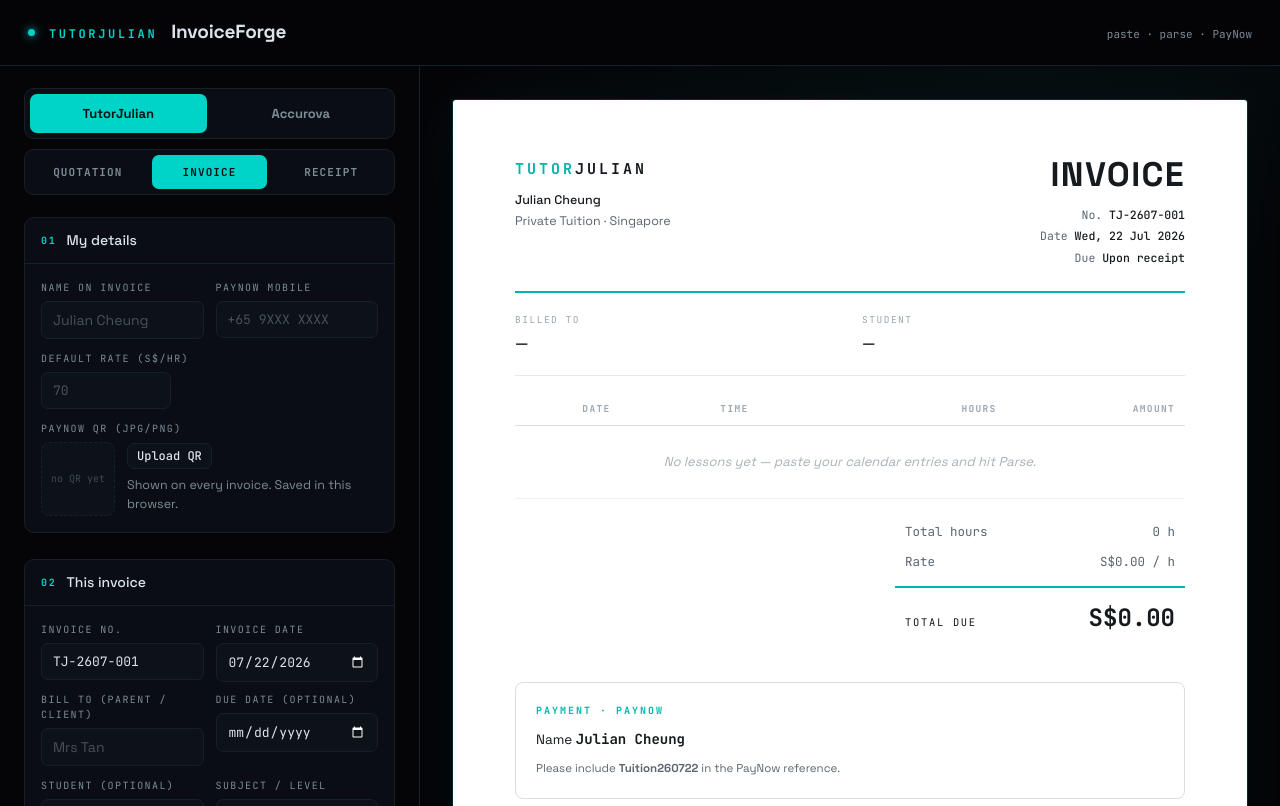
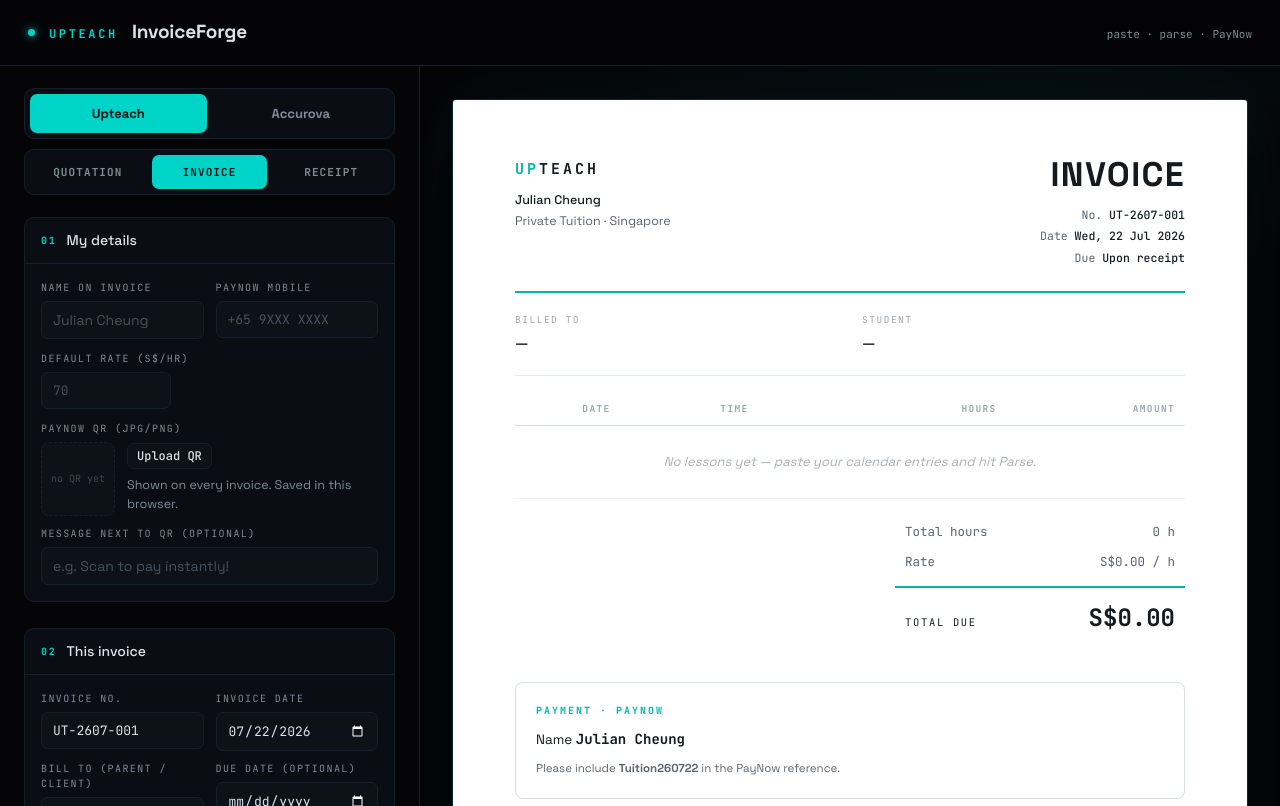
Before and after one commit to TheBooleanJulian/invoice-forge, a website: page public/index.html in a window 1280 px wide. Drawn offline with Linux system fonts and the light colour scheme.

Commit message:
Rebrand TutorJulian venture to Upteach; add custom QR caption message
- Wordmark, topbar brand, venture toggle label, and footer thank-you
  messages updated from TutorJulian to Upteach across all 3 doc types
- Invoice number prefix changed TJ-/TJ-Q-/TJ-R- → UT-/UT-Q-/UT-R-
  (internal storage keys and venture id left as 'tj-'/'tutor' so
  existing settings/QR/sequence data carries over untouched)
- New optional 'Message next to QR' field (section 01), persisted per
  venture alongside the other settings
- Caption renders under the PayNow QR on the invoice sheet (new
  .pay-qr-wrap/.qr-caption layout) and is appended to the WhatsApp
  summary's payment lines when set
- Accurova branding/prefixes/settings unaffected — verified via
  headless DOM test switching between both ventures

```diff
--- a/public/index.html
+++ b/public/index.html
@@ -3,7 +3,7 @@
 <head>
 <meta charset="UTF-8">
 <meta name="viewport" content="width=device-width, initial-scale=1.0">
-<title>InvoiceForge · TutorJulian & Accurova</title>
+<title>InvoiceForge · Upteach & Accurova</title>
 <link rel="preconnect" href="https://fonts.googleapis.com">
 <link rel="preconnect" href="https://fonts.gstatic.com" crossorigin>
 <link href="https://fonts.googleapis.com/css2?family=Space+Grotesk:wght@400;500;700&family=JetBrains+Mono:wght@400;500;700&display=swap" rel="stylesheet">
@@ -141,8 +141,10 @@ input[type=file]{display:none}
 .sheet .t-line.grand .amt{font-size:24px;font-weight:700;color:var(--ink)}
 .sheet .pay{margin-top:40px;border:1px solid #d8dee2;border-radius:8px;padding:20px;display:flex;gap:22px;align-items:center;
   page-break-inside:avoid}
+.sheet .pay-qr-wrap{display:flex;flex-direction:column;align-items:center;gap:7px;width:128px;flex-shrink:0}
 .sheet .pay .qr{width:128px;height:128px;flex-shrink:0;border:1px solid #e4e9ec;border-radius:6px;overflow:hidden;background:#fff}
 .sheet .pay .qr img{width:100%;height:100%;object-fit:contain}
+.sheet .qr-caption{font-size:11px;color:var(--ink-dim);text-align:center;line-height:1.35;max-width:128px}
 .sheet .pay-title{font-family:var(--mono);font-size:10px;letter-spacing:.2em;color:var(--sheet-accent);font-weight:700;margin-bottom:9px}
 .sheet .pay-det{font-size:13.5px;line-height:1.8}
 .sheet .pay-det b{font-weight:700;font-family:var(--mono);font-size:14px}
@@ -183,7 +185,7 @@ input[type=file]{display:none}
 
 <div class="topbar">
   <span class="dot"></span>
-  <span class="brand" id="topbarBrand">TUTORJULIAN</span>
+  <span class="brand" id="topbarBrand">UPTEACH</span>
   <h1>InvoiceForge</h1>
   <span class="spacer"></span>
   <span class="hint" id="topbarHint">paste · parse · PayNow</span>
@@ -193,7 +195,7 @@ input[type=file]{display:none}
 <aside>
 
   <div class="venture-toggle" role="tablist" aria-label="Business">
-    <button type="button" data-venture="tutor" role="tab" class="active">TutorJulian</button>
+    <button type="button" data-venture="tutor" role="tab" class="active">Upteach</button>
     <button type="button" data-venture="accurova" role="tab">Accurova</button>
   </div>
 
@@ -225,6 +227,10 @@ input[type=file]{display:none}
           </div>
         </div>
         <input type="file" id="qrFile" accept="image/*">
+        <div style="margin-top:10px">
+          <label for="qrMessage">Message next to QR (optional)</label>
+          <input type="text" id="qrMessage" placeholder="e.g. Scan to pay instantly!" maxlength="80">
+        </div>
       </div>
     </div>
   </section>
@@ -525,18 +531,18 @@ const DOC_TYPES = {
 /* ═════════ businesses ═════════ */
 const VENTURES = {
   tutor:{
-    label:'TutorJulian', brandTop:'TUTOR', brandRest:'JULIAN', hint:'paste · parse · PayNow',
+    label:'Upteach', brandTop:'UP', brandRest:'TEACH', hint:'paste · parse · PayNow',
     tagline:'Private Tuition · Singapore', sec01:'My details', sec03:'Lessons',
     nameLabel:'Name on invoice', namePlaceholder:'Julian Cheung',
     rateLabel:'Default rate (S$/hr)', ratePlaceholder:'70',
     studentLabel:'Student (optional)', studentPlaceholder:'Kayden',
     subjectLabel:'Subject / level', subjectPlaceholder:'Sec 3 A-Math',
     studentSheetLabel:'Student',
-    docPrefixes:{quotation:'TJ-Q-', invoice:'TJ-', receipt:'TJ-R-'},
+    docPrefixes:{quotation:'UT-Q-', invoice:'UT-', receipt:'UT-R-'},
     settingsKey:'tj-settings', qrKey:'tj-qr',
     footerThanksByDoc:{
-      quotation:'Thank you for considering TutorJulian — happy to answer any questions.',
-      invoice:'Thank you for learning with TutorJulian.',
+      quotation:'Thank you for considering Upteach — happy to answer any questions.',
+      invoice:'Thank you for learning with Upteach.',
       receipt:'Thank you for your payment — see you at the next lesson!'
     }
   },
@@ -562,7 +568,7 @@ const VENTURES = {
 const state = {
   lessons: [],             // tutor items: {iso, timeText, hours}
   acItems: [],              // accurova items: {desc, qty, price}
-  settings: { tutorName:'', payNumber:'', defaultRate:'' },
+  settings: { tutorName:'', payNumber:'', defaultRate:'', qrMessage:'' },
   qr: null,
   payRefAuto: '',          // last auto-generated PayNow reference, used to detect manual edits
   docType: 'invoice',
@@ -577,20 +583,21 @@ function flashSaved(){ const f=$('savedFlash'); f.classList.add('on'); setTimeou
 function saveSettings(){
   clearTimeout(saveTimer);
   saveTimer=setTimeout(async ()=>{
-    state.settings={ tutorName:$('tutorName').value, payNumber:$('payNumber').value, defaultRate:parseFloat($('defaultRate').value)||0 };
+    state.settings={ tutorName:$('tutorName').value, payNumber:$('payNumber').value, defaultRate:parseFloat($('defaultRate').value)||0, qrMessage:$('qrMessage').value };
     await store.set(VENTURES[state.venture].settingsKey, JSON.stringify(state.settings));
     flashSaved();
   },400);
 }
 async function loadSettings(venture){
   const cfg=VENTURES[venture];
-  state.settings={ tutorName:'', payNumber:'', defaultRate:'' };
+  state.settings={ tutorName:'', payNumber:'', defaultRate:'', qrMessage:'' };
   const raw=await store.get(cfg.settingsKey);
   if(raw){ try{ Object.assign(state.settings, JSON.parse(raw)); }catch(e){} }
   $('tutorName').value = state.settings.tutorName||'';
   $('payNumber').value = state.settings.payNumber||'';
   $('defaultRate').value = state.settings.defaultRate||'';
   $('rate').value = state.settings.defaultRate||'';
+  $('qrMessage').value = state.settings.qrMessage||'';
   state.qr=null;
   const q=await store.get(cfg.qrKey);
   if(q) state.qr=q;
@@ -744,6 +751,7 @@ function renderSheet(){
   const name=$('tutorName').value.trim()||vcfg.namePlaceholder;
   const phone=$('payNumber').value.trim();
   const payRef=$('payRef').value.trim()||invNo;
+  const qrMessage=$('qrMessage').value.trim();
 
   const rowsHtml = isAc
     ? (state.acItems.length ? state.acItems.map((it,i)=>`
@@ -785,7 +793,7 @@ function renderSheet(){
   } else {
     payBoxHtml = `
     <div class="pay">
-      ${state.qr?`<div class="qr"><img src="${state.qr}" alt="PayNow QR code"></div>`:''}
+      ${state.qr?`<div class="pay-qr-wrap"><div class="qr"><img src="${state.qr}" alt="PayNow QR code"></div>${qrMessage?`<div class="qr-caption">${esc(qrMessage)}</div>`:''}</div>`:''}
       <div>
         <div class="pay-title">PAYMENT · PAYNOW</div>
         <div class="pay-det">
@@ -869,7 +877,8 @@ function waText(){
   } else if(state.docType==='receipt'){
     paymentLines = [ `Paid via PayNow${phone?` (${phone})`:''}`, `Ref: ${payRef}`, `Received with thanks 🙏` ];
   } else {
-    paymentLines = [ `PayNow: ${phone||'(mobile)'}${name?` (${name})`:''}`, `Ref: ${payRef}`, `Thank you! 🙏` ];
+    const qrMessage=$('qrMessage').value.trim();
+    paymentLines = [ `PayNow: ${phone||'(mobile)'}${name?` (${name})`:''}`, `Ref: ${payRef}`, qrMessage||'', `Thank you! 🙏` ];
   }
 
   return [
@@ -936,7 +945,7 @@ $('rate').addEventListener('input', refreshTotals);
 ['invNo','dueDate','subject','invNote'].forEach(id=>$(id).addEventListener('input', renderSheet));
 ['invDate','billTo','student'].forEach(id=>$(id).addEventListener('input', refreshPayRefDefault));
 $('payRef').addEventListener('input', renderSheet);   // manual edit — leave state.payRefAuto as-is so future recomputes detect the override
-['tutorName','payNumber','defaultRate'].forEach(id=>$(id).addEventListener('input', ()=>{ saveSettings(); renderSheet(); }));
+['tutorName','payNumber','defaultRate','qrMessage'].forEach(id=>$(id).addEventListener('input', ()=>{ saveSettings(); renderSheet(); }));
 $('defaultRate').addEventListener('change', ()=>{ if(!state.lessons.length) $('rate').value=$('defaultRate').value; refreshTotals(); });
 
 $('qrUploadBtn').addEventListener('click', ()=>$('qrFile').click());
```
